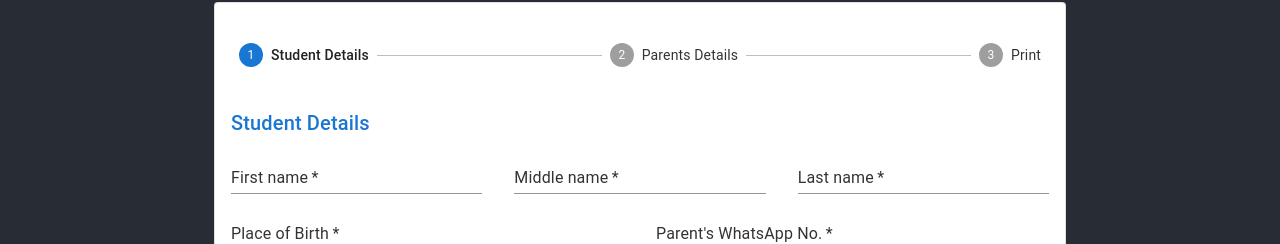
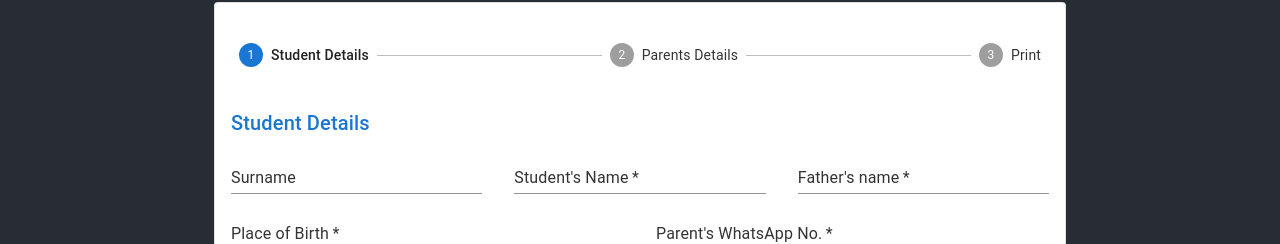
Before and after one commit to devanandgalande/school-admission-client, a React (Create React App) app: page / in a window 1280 px wide. Shown: the part 194-438 px from the top of the page. Built offline with nearby package versions, Linux system fonts and the light colour scheme.

Commit message:
added notice page

```diff
--- a/src/checkout/Checkout.js
+++ b/src/checkout/Checkout.js
@@ -15,7 +15,7 @@ import ParentsForm from './ParentsForm';
 import StudentsForm from './StudentsForm';
 import Review from './Review';
 import studentdataService from '../services/studentdata.service';
-import { FormHelperText } from '@mui/material';
+import { FormHelperText, Grid } from '@mui/material';
 import logo from '../logo_only.svg';
 import heading from '../heading.svg';
 
@@ -193,12 +193,12 @@ export default function Checkout() {
         }}
 
       >
-        <Box textAlign="center" className="no-print"><img src={logo} alt="logo" className="svg"/></Box>
-        <Box textAlign="center" className="printable"><img src={heading} alt="logo" className="svg-heading"/></Box>
+        <Box textAlign="center" className="no-print"><img src={logo} alt="logo" className="svg" /></Box>
+        <Box textAlign="center" className="printable"><img src={heading} alt="logo" className="svg-heading" /></Box>
 
       </AppBar>
       <Container component="main" maxWidth="md" sx={{ mb: 3 }} >
-        <Paper variant="outlined" sx={{ my: { xs:2, md: 1.5 }, p: { xs: 2, md: 2 } }} >
+        <Paper variant="outlined" sx={{ my: { xs: 2, md: 1.5 }, p: { xs: 2, md: 2 } }} >
           <div className="no-print">
             <Stepper activeStep={activeStep} sx={{ pt: 3, pb: 5 }}>
               {steps.map((label) => (
@@ -212,6 +212,36 @@ export default function Checkout() {
             {activeStep === steps.length - 1 ? (
               <React.Fragment>
                 <div className="no-print">
+                  <Grid container item sx={{ fontWeight: "300", fontSize: "normal" }}>
+                    <Typography variant="h6" color="primary">
+                      Notice
+                    </Typography>
+                    <ul type="disk">
+                      <li>
+                        Acquiring online registration form does not guarantee admission in the school,
+                        the seats available are limited.
+                      </li>
+                      <li>Forms should be submitted on <strong>10th &amp; 11th Jan 2022 </strong> between
+                      <strong> 8:30 AM to 12:30 PM</strong> at school office.
+                      <ul id="cust_list_item1" className="cust_list_type">
+                        <li>Form No. N0001 to N0200 on Monday, 10th January, 2022</li>
+                        <li>Form No. N0201 and above on Tuesday, 11th January, 2022</li>
+                      </ul>
+                      </li>
+                    </ul>
+                    </Grid>
+                    <Grid>
+                    <Typography variant="h6" color="primary" >
+                      Submission
+                    </Typography>
+                    <ul type="disk">
+                      <li>Do pay Rs.500/- in cash at the school office.</li>
+                      <li>Print out of online registration form with parent's sign is mandatory.</li>
+                      <li>Original and Xerox copy of Birth Certificate (Original Birth Certificate will be given back).
+                      </li>
+                      <li>Christians should attach Baptism Certificate.</li>
+                    </ul>
+                  </Grid>
                   <Typography variant="h5" gutterBottom>
                     Thank you for registration.
                   </Typography>
@@ -242,7 +272,7 @@ export default function Checkout() {
                   {activeStep === steps.length - 2 ?
                     <Button
                       variant="contained"
-                      onClick={()=>{document.getElementById("parentformbtn").click();}}
+                      onClick={() => { document.getElementById("parentformbtn").click(); }}
                       sx={{ mt: 3, ml: 1 }}
                       disabled={loading}
                     >{loading && (
--- a/src/checkout/StudentsForm.js
+++ b/src/checkout/StudentsForm.js
@@ -11,11 +11,13 @@ import { yupResolver } from '@hookform/resolvers/yup';
 
 export default function StudentsForm({ handleChange, values, setValidateForm }) {
   const validationSchema = Yup.object().shape({
-    firstName: Yup.string().required('First Name is required!')
-                            .max(20, 'First Name must have 20 chars only!'),
-    middleName: Yup.string().required('Middle Name is required!')
-                            .max(20, 'Middle Name must have 20 chars only!'),
-    lastName: Yup.string().required('Last Name is required!').max(20, 'Last Name must have 20 chars only!'),
+    firstName: Yup.string().required("Student's Name is required!")
+                            .max(20, "Student's Name must have 20 chars only!"),
+    middleName: Yup.string().required("Father's Name is required!")
+                            .max(20, "Father's Name must have 20 chars only!"),
+    lastName: Yup.string()
+                          // .required('Last Name is required!')
+                          .max(20, 'Last Name must have 20 chars only!'),
     placeOfBirth: Yup.string().required("Place of Birth is required!").max(30, 'Place must have 30 chars only!'),
     whatsapp: Yup.string().required("WhatsApp Number is required!")
                           .matches("^([0-9]{10})$", 'WhatsApp No. must contain 10 digits!'),
@@ -57,12 +59,27 @@ export default function StudentsForm({ handleChange, values, setValidateForm })
           Student Details
         </Typography>
         <Grid container spacing={1} columnSpacing={4}>
+        <Grid item xs={12} sm={4}>
+            <TextField
+              // required
+              id="lastName"
+              name="lastName"
+              label="Surname"
+              fullWidth
+              variant="standard"
+              onChange={handleChange('lastName')}
+              defaultValue={values.lastName}
+              {...register('lastName')}
+              error={Boolean(errors.lastName)}
+              helperText={errors.lastName?.message}
+            />
+          </Grid>
           <Grid item xs={12} sm={4}>
             <TextField
               required
               id="firstName"
               name="firstName"
-              label="First name"
+              label="Student's Name"
               fullWidth
               variant="standard"
               onChange={handleChange('firstName')}
@@ -77,7 +94,7 @@ export default function StudentsForm({ handleChange, values, setValidateForm })
               required
               id="middleName"
               name="middleName"
-              label="Middle name"
+              label="Father's name"
               fullWidth
               variant="standard"
               onChange={handleChange('middleName')}
@@ -87,21 +104,7 @@ export default function StudentsForm({ handleChange, values, setValidateForm })
               helperText={errors.middleName?.message}
             />
           </Grid>
-          <Grid item xs={12} sm={4}>
-            <TextField
-              required
-              id="lastName"
-              name="lastName"
-              label="Last name"
-              fullWidth
-              variant="standard"
-              onChange={handleChange('lastName')}
-              defaultValue={values.lastName}
-              {...register('lastName')}
-              error={Boolean(errors.lastName)}
-              helperText={errors.lastName?.message}
-            />
-          </Grid>
+
           <Grid item xs={12} sm={6}>
             <TextField
               required
@@ -187,7 +190,7 @@ export default function StudentsForm({ handleChange, values, setValidateForm })
           </Grid>
           <Grid item xs={12} sm={6} style={{paddingTop: 0}}>
             <TextField
-              required
+              // required
               id="subcaste"
               name="subcaste"
               label="Sub-Caste"
--- a/src/index.css
+++ b/src/index.css
@@ -56,3 +56,12 @@ textarea {
 input {
   text-transform: uppercase;
 }
+
+.cust_list_type li{
+  list-style-type: "\203a";
+  padding: 0 1em;
+}
+.cust_list_type li::marker{
+  font-size: larger;
+  font-weight: 600;
+}
```
Lines whose indentation alone changed are shown as unchanged.
